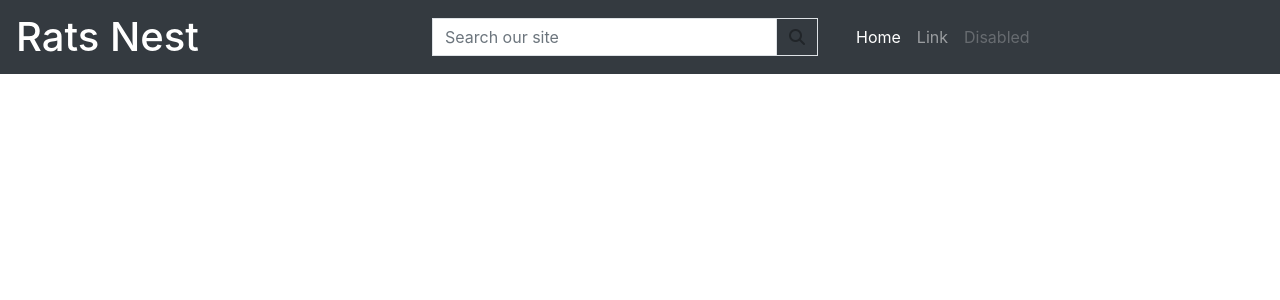
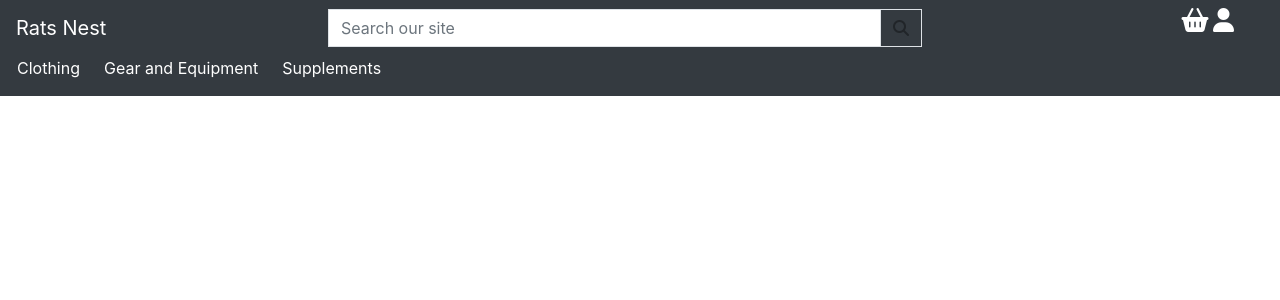
Before and after one commit to Enquil/rats_nest_v6, a Django app: page / in a window 1280 px wide. Shown: the top 300 px of the page. Run offline with Django 3.2, Linux system fonts and the light colour scheme; some libraries are stand-ins or nearby versions.

Commit message:
added icons for shopping bag and profile

```diff
--- a/templates/base.html
+++ b/templates/base.html
@@ -58,18 +58,19 @@
 
         <nav class="navbar navbar-expand-lg navbar-dark bg-dark">
             <div class="row w-100">
-                <div class="col-12 col-lg-4">
-                    <!-- navbar toggle button for smaller screebs -->
+                <div class="col-7 col-lg-3">
+                    <!-- navbar toggle button for smaller screens -->
                     <button class="navbar-toggler" type="button" data-toggle="collapse"
-                            data-target="#navbarTogglerDemo03" aria-controls="navbarTogglerDemo03"
+                            data-target="#site-navigation" aria-controls="site-navigation"
                             aria-expanded="false" aria-label="Toggle navigation">
                         <span class="navbar-toggler-icon"></span>
                     </button>
                     <!-- Brand -->
-                    <a class="navbar-brand" href="#"><h1 class="fs-1 m-0">Rats Nest</h1></a>
+                    <a class="navbar-brand" href="#">Rats Nest</a>
                 </div>
-                <!-- col-div containing search form -->
-                <div class="col-12 col-lg-4 my-auto py-1 py-lg-0">
+
+                <!-- div containing search form -->
+                <div class="col-12 col-lg-6 my-auto py-1 py-lg-0 d-none d-lg-block ">
                     <form method="GET" action="">
                         <div class="input-group w-100">
                             <input class="form-control border border-black rounded-0" type="text" name="q" placeholder="Search our site">
@@ -83,19 +84,26 @@
                         </div>
                     </form>
                 </div>
-                <div class="collapse navbar-collapse" id="navbarTogglerDemo03">
-                    <div class="col-12 col-lg-4">
-                        <ul class="navbar-nav mr-auto mt-2 mt-lg-0">
-                            <li class="nav-item active">
-                            <a class="nav-link" href="#">Home <span class="sr-only">(current)</span></a>
-                            </li>
-                            <li class="nav-item">
-                            <a class="nav-link" href="#">Link</a>
-                            </li>
-                            <li class="nav-item">
-                            <a class="nav-link disabled">Disabled</a>
-                            </li>
-                        </ul>
+
+                <div class="col-5 col-lg-3 text-right">
+                    <a href=""><i class="fa-solid fa-basket-shopping fa-xl" style="color: #ffffff;"></i></a>
+                    <a href=""><i class="fa-solid fa-user fa-xl" style="color: #ffffff;"></i></a>
+                </div>
+                <div class="collapse navbar-collapse" id="site-navigation">
+                    <div class="row w-100">
+                        <div class="col-12">
+                            <ul class="navbar-nav mr-auto mt-2 mt-lg-0">
+                                <li class="nav-item inline ml-2">
+                                <a class="nav-link text-white" href="#">Clothing</a>
+                                </li>
+                                <li class="nav-item inline ml-2">
+                                <a class="nav-link text-white" href="">Gear and Equipment</a>
+                                </li>
+                                <li class="nav-item inline ml-2">
+                                <a class="nav-link text-white">Supplements</a>
+                                </li>
+                            </ul>
+                        </div>
                     </div>
                 </div>
             </div>
```
Also changed, not shown: rats_nest_v6/settings.py (+23 -5 lines).
